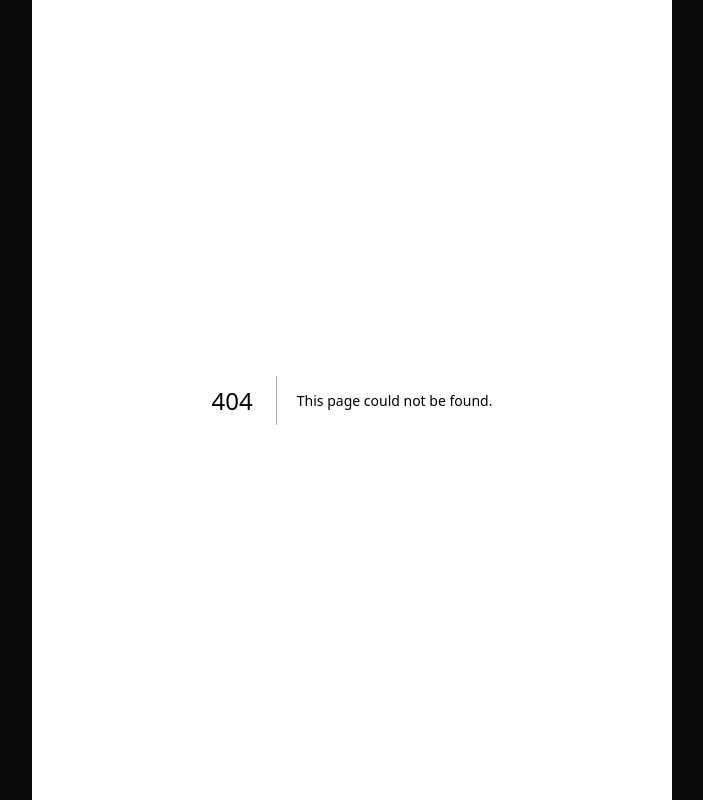
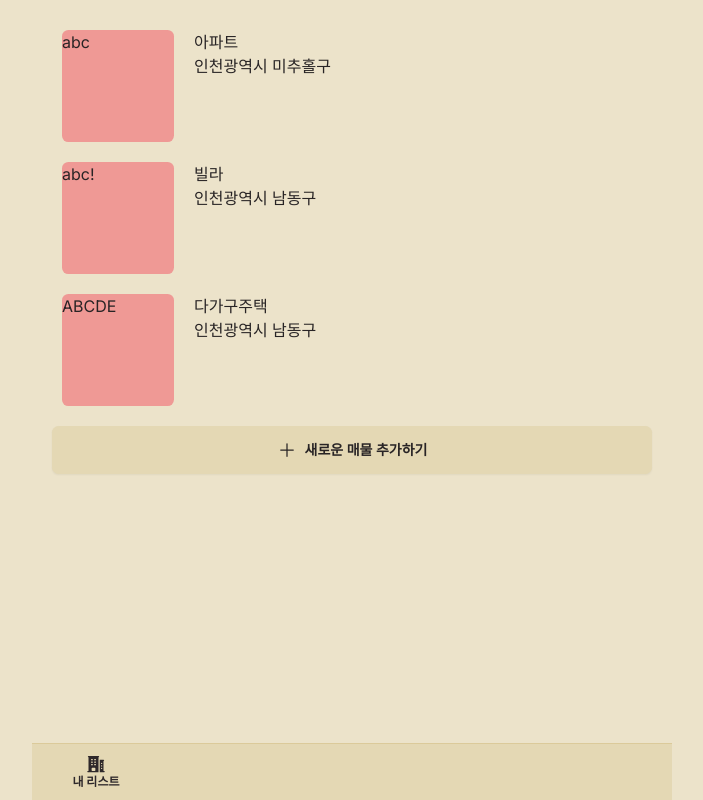
Before and after one commit to beom-yun/jelly-real-estate, a Next.js app: page /properties in a window 1280 px wide. Before the commit this address had no page. Shown: the whole page, without its empty margins (288-991 px from the left). Built offline with nearby package versions, Linux system fonts and the light colour scheme.

Commit message:
Properties

```diff
--- /dev/null
+++ b/app/(tabs)/layout.tsx
@@ -0,0 +1,12 @@
+import TabBar from "./tab-bar";
+
+export default function TabsLayout({
+  children,
+}: Readonly<{ children: React.ReactNode }>) {
+  return (
+    <>
+      {children}
+      <TabBar />
+    </>
+  );
+}
--- /dev/null
+++ b/app/(tabs)/properties/list-property.tsx
@@ -0,0 +1,29 @@
+import Link from "next/link";
+
+interface PropertyProps {
+  id: number;
+  photo: string;
+  title: string;
+  address: string;
+}
+
+export default function ListProperty({
+  id,
+  photo,
+  title,
+  address,
+}: PropertyProps) {
+  return (
+    <Link
+      href={`/properties/${id}`}
+      className="flex gap-5 rounded-box p-2.5 transition-all hover:bg-base-200"
+    >
+      <div className="size-28 rounded-box bg-primary">{photo}</div>
+      <div className="flex flex-col">
+        <span>{title}</span>
+        <span>{address}</span>
+        {/* <span>{createdAt.toString()}</span> */}
+      </div>
+    </Link>
+  );
+}
--- /dev/null
+++ b/app/(tabs)/properties/page.tsx
@@ -0,0 +1,44 @@
+import { PlusIcon } from "@heroicons/react/24/outline";
+import Link from "next/link";
+import ListProperty from "./list-property";
+
+export default function PropertiesPage() {
+  const properties = [
+    {
+      id: 1,
+      title: "아파트",
+      photo: "abc",
+      address: "인천광역시 미추홀구",
+    },
+    {
+      id: 2,
+      title: "빌라",
+      photo: "abc!",
+      address: "인천광역시 남동구",
+    },
+    {
+      id: 3,
+      title: "다가구주택",
+      photo: "ABCDE",
+      address: "인천광역시 남동구",
+    },
+  ];
+
+  return (
+    <div className="flex flex-col p-5">
+      {properties.map((property) => (
+        <ListProperty
+          key={property.id}
+          id={property.id}
+          title={property.title}
+          photo={property.photo}
+          address={property.address}
+        />
+      ))}
+      <Link href="/properties/add" className="btn mt-2.5">
+        <PlusIcon className="size-5" />
+        <span>새로운 매물 추가하기</span>
+      </Link>
+    </div>
+  );
+}
--- /dev/null
+++ b/app/(tabs)/tab-bar.tsx
@@ -0,0 +1,38 @@
+"use client";
+
+import { BuildingOffice2Icon as OutlineBuildingIcon } from "@heroicons/react/24/outline";
+import { BuildingOffice2Icon as SolidBuildingIcon } from "@heroicons/react/24/solid";
+import Link from "next/link";
+import { usePathname } from "next/navigation";
+
+export default function TabBar() {
+  const pathname = usePathname();
+
+  const tabs = [
+    {
+      path: "/properties",
+      unClickedIcon: OutlineBuildingIcon,
+      clickedIcon: SolidBuildingIcon,
+      title: "내 리스트",
+    },
+  ];
+
+  return (
+    <div className="fixed bottom-0 mx-auto grid w-full max-w-screen-sm grid-cols-5 border-t border-t-base-300 bg-base-200">
+      {tabs.map((tab, index) => (
+        <Link
+          key={index}
+          href={tab.path}
+          className="flex flex-col items-center p-2.5 *:text-neutral"
+        >
+          {pathname === tab.path ? (
+            <tab.clickedIcon className="size-5" />
+          ) : (
+            <tab.unClickedIcon className="size-5" />
+          )}
+          <span className="text-xs font-bold">{tab.title}</span>
+        </Link>
+      ))}
+    </div>
+  );
+}
--- a/app/layout.tsx
+++ b/app/layout.tsx
@@ -15,7 +15,7 @@ export default function RootLayout({
   children: React.ReactNode;
 }>) {
   return (
-    <html lang="en" data-theme="luxury">
+    <html lang="en" data-theme="retro">
       <body className={`${inter.className} mx-auto max-w-screen-sm`}>
         {children}
       </body>
--- a/app/page.tsx
+++ b/app/page.tsx
@@ -2,14 +2,14 @@ import Link from "next/link";
 
 export default function Home() {
   return (
-    <div className="flex min-h-screen flex-col items-center justify-between bg-orange-500 p-5">
+    <div className="flex min-h-screen flex-col items-center justify-between p-5">
       <div className="my-auto flex flex-col *:text-6xl *:font-bold">
         <span className="text-black">부동산</span>
         <span className="text-black">계약</span>
         <span className="text-black">이렇게</span>
         <span className="text-black">쉬웠어?</span>
       </div>
-      <Link href="#" className="btn btn-secondary w-full">
+      <Link href="/properties" className="btn btn-primary w-full">
         시작하기
       </Link>
     </div>
--- a/tailwind.config.ts
+++ b/tailwind.config.ts
@@ -17,7 +17,7 @@ const config: Config = {
   },
   plugins: [require("daisyui")],
   daisyui: {
-    themes: ["light", "dark", "luxury"],
+    themes: ["light", "dark", "retro"],
   },
 };
 export default config;
```
